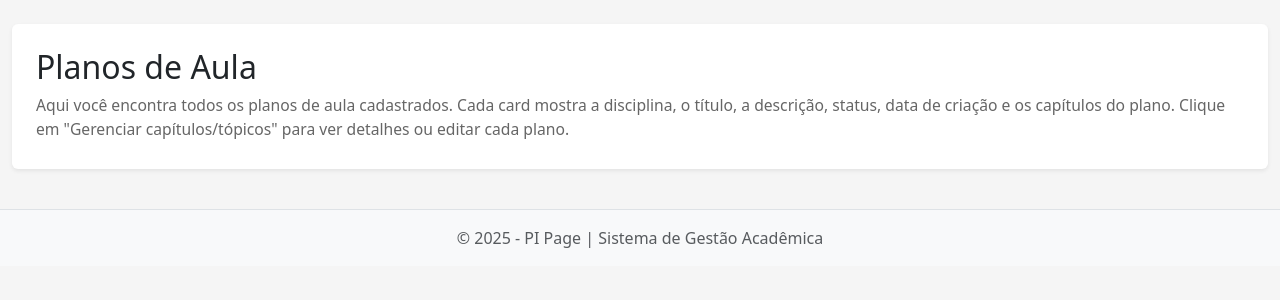
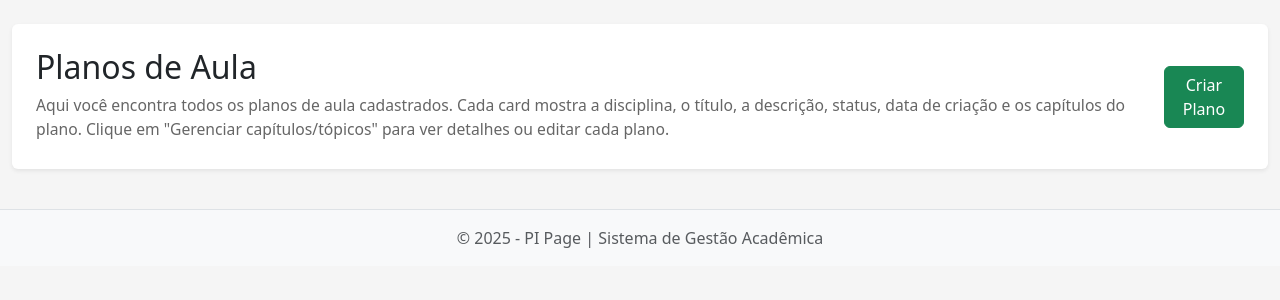
Before and after one commit to Marco-Bubola/Page--PI, a PHP site: page /views/planos.php in a window 1280 px wide. Shown: the part 66-366 px from the top of the page. Run offline with PHP 8.4, Linux system fonts and the light colour scheme; a user stored in the database is signed in; data that the repository does not hold is empty; some libraries are stand-ins or nearby versions.

Commit message:
Update planos.php

```diff
--- a/views/planos.php
+++ b/views/planos.php
@@ -129,9 +129,14 @@ if (!empty($planos)) {
 <div class="container-fluid py-4">
     <div class="row">
         <div class="col-12">
-            <div class="bg-white rounded shadow-sm p-4 mb-3">
+            <div class="bg-white rounded shadow-sm p-4 mb-3 d-flex justify-content-between align-items-center">
+                <div>
                     <h2 class="mb-2">Planos de Aula<?= $turma_id ? ' da Turma: <span class=\"text-primary\">' . htmlspecialchars($turma_nome) . '</span>' : '' ?></h2>
                     <p class="mb-1 plano-label">Aqui você encontra todos os planos de aula cadastrados<?= $turma_id ? ' para esta turma' : '' ?>. Cada card mostra a disciplina, o título, a descrição, status, data de criação e os capítulos do plano. Clique em "Gerenciar capítulos/tópicos" para ver detalhes ou editar cada plano.</p>
+                </div>
+                <?php if (!$turma_id): ?>
+                <button class="btn btn-success" onclick="abrirModalPlano()">Criar Plano</button>
+                <?php endif; ?>
             </div>
         </div>
     </div>
@@ -209,21 +214,28 @@ if (!empty($planos)) {
     </div>
 </div>
 <!-- Modal de Criar Plano -->
-<div id="modalPlano" style="display:none;position:fixed;z-index:1000;left:0;top:0;width:100vw;height:100vh;background:rgba(0,0,0,0.4);">
-    <div style="background:#fff;padding:30px 20px;border-radius:8px;max-width:400px;margin:100px auto;position:relative;">
-        <span onclick="fecharModalPlano()" style="position:absolute;top:10px;right:15px;font-size:22px;cursor:pointer;">&times;</span>
-        <h3 id="tituloModalPlano">Criar Plano de Aula</h3>
+<div class="modal fade" id="modalPlano" tabindex="-1" aria-labelledby="tituloModalPlano" aria-hidden="true">
+  <div class="modal-dialog modal-xl">
+    <div class="modal-content">
+      <div class="modal-header">
+        <h3 class="modal-title" id="tituloModalPlano">Criar Plano de Aula</h3>
+        <button type="button" class="btn-close" data-bs-dismiss="modal" aria-label="Fechar"></button>
+      </div>
       <form id="formPlano" action="../controllers/criar_plano.php" method="POST">
-            <?php if (
-                $turma_id): ?>
+        <div class="modal-body">
+          <?php if ($turma_id): ?>
             <input type="hidden" name="turma_id" id="turma_id_plano" value="<?= $turma_id ?>">
-                <div class="mb-2">
+            <div class="row g-3">
+              <div class="col-md-6">
                 <label>Disciplina:</label>
-                    <input type="text" id="disciplina_nome_plano" class="form-control mb-2" value="" readonly>
+                <input type="text" id="disciplina_nome_plano" class="form-control" value="" readonly>
                 <input type="hidden" name="disciplina_id" id="disciplina_id_plano" value="">
               </div>
+              <div class="col-md-6"></div>
+            </div>
           <?php else: ?>
-                <div class="mb-2">
+            <div class="row g-3">
+              <div class="col-md-6">
                 <label>Disciplina:</label>
                 <select name="disciplina_id" class="form-select" required>
                   <option value="">Selecione</option>
@@ -232,41 +244,63 @@ if (!empty($planos)) {
                   <?php endforeach; ?>
                 </select>
               </div>
+              <div class="col-md-6"></div>
+            </div>
           <?php endif; ?>
-            <input type="text" name="titulo" placeholder="Título do plano" required class="form-control mb-2">
-            <textarea name="descricao" placeholder="Descrição" class="form-control mb-2"></textarea>
-            <textarea name="objetivo_geral" placeholder="Objetivo Geral" class="form-control mb-2"></textarea>
-            <div class="row mb-2">
-                <div class="col">
-                    <label>Data início:</label>
-                    <input type="date" name="data_inicio" class="form-control">
+          <div class="row g-3 mt-1">
+            <div class="col-md-6">
+              <label for="titulo_plano" class="form-label">Título do plano</label>
+              <input type="text" name="titulo" id="titulo_plano" placeholder="Título do plano" required class="form-control">
             </div>
-                <div class="col">
-                    <label>Data fim:</label>
-                    <input type="date" name="data_fim" class="form-control">
-                </div>
-            </div>
-            <select name="status" class="form-select mb-2">
+            <div class="col-md-6">
+              <label for="status_plano" class="form-label">Status</label>
+              <select name="status" id="status_plano" class="form-select">
                 <option value="em_andamento">Em andamento</option>
                 <option value="concluido">Concluído</option>
               </select>
+            </div>
+            <div class="col-md-6">
+              <label for="data_inicio_plano" class="form-label">Data início</label>
+              <input type="date" name="data_inicio" id="data_inicio_plano" class="form-control">
+            </div>
+            <div class="col-md-6">
+              <label for="data_fim_plano" class="form-label">Data fim</label>
+              <input type="date" name="data_fim" id="data_fim_plano" class="form-control">
+            </div>
+            <div class="col-md-6">
+              <label for="objetivo_geral_plano" class="form-label">Objetivo Geral</label>
+              <textarea name="objetivo_geral" id="objetivo_geral_plano" placeholder="Objetivo Geral" class="form-control" rows="2"></textarea>
+            </div>
+            <div class="col-md-6">
+              <label for="descricao_plano" class="form-label">Descrição</label>
+              <textarea name="descricao" id="descricao_plano" placeholder="Descrição" class="form-control" rows="2"></textarea>
+            </div>
+          </div>
+        </div>
+        <div class="modal-footer">
+          <button type="button" class="btn btn-secondary" data-bs-dismiss="modal">Cancelar</button>
+          <button type="submit" class="btn btn-primary">Salvar</button>
+        </div>
         <input type="hidden" name="redirect" value="planos.php<?= $turma_id ? '?turma_id=' . $turma_id : '' ?>">
-            <button type="submit" class="btn btn-primary">Salvar</button>
       </form>
     </div>
   </div>
+</div>
 <!-- Modal de Editar Plano -->
-<div id="modalEditarPlano" style="display:none;position:fixed;z-index:1000;left:0;top:0;width:100vw;height:100vh;background:rgba(0,0,0,0.4);">
-    <div style="background:#fff;padding:30px 20px;border-radius:8px;max-width:400px;margin:100px auto;position:relative;">
-        <span onclick="fecharModalEditarPlano()" style="position:absolute;top:10px;right:15px;font-size:22px;cursor:pointer;">&times;</span>
-        <h3>Editar Plano de Aula</h3>
+<div class="modal fade" id="modalEditarPlano" tabindex="-1" aria-labelledby="editarTituloModalPlano" aria-hidden="true">
+  <div class="modal-dialog modal-xl">
+    <div class="modal-content">
+      <div class="modal-header">
+        <h3 class="modal-title" id="editarTituloModalPlano">Editar Plano de Aula</h3>
+        <button type="button" class="btn-close" data-bs-dismiss="modal" aria-label="Fechar"></button>
+      </div>
       <form id="formEditarPlano" action="../controllers/editar_plano.php" method="POST">
+        <div class="modal-body">
           <input type="hidden" name="id_plano" id="editar_id_plano">
-            <?php if (
-                $turma_id): ?>
+          <?php if ($turma_id): ?>
             <input type="hidden" name="turma_id" id="editar_turma_id" value="<?= $turma_id ?>">
-            <?php endif; ?>
-            <div class="mb-2">
+            <div class="row g-3">
+              <div class="col-md-6">
                 <label>Disciplina:</label>
                 <select name="disciplina_id" id="editar_disciplina_id" class="form-select" required>
                   <option value="">Selecione</option>
@@ -275,80 +309,134 @@ if (!empty($planos)) {
                   <?php endforeach; ?>
                 </select>
               </div>
-            <input type="text" name="titulo" id="editar_titulo" placeholder="Título do plano" required class="form-control mb-2">
-            <textarea name="descricao" id="editar_descricao" placeholder="Descrição" class="form-control mb-2"></textarea>
-            <textarea name="objetivo_geral" id="editar_objetivo_geral" placeholder="Objetivo Geral" class="form-control mb-2"></textarea>
-            <div class="row mb-2">
-                <div class="col">
-                    <label>Data início:</label>
-                    <input type="date" name="data_inicio" id="editar_data_inicio" class="form-control">
+              <div class="col-md-6"></div>
             </div>
-                <div class="col">
-                    <label>Data fim:</label>
-                    <input type="date" name="data_fim" id="editar_data_fim" class="form-control">
+          <?php else: ?>
+            <div class="row g-3">
+              <div class="col-md-6">
+                <label>Disciplina:</label>
+                <select name="disciplina_id" id="editar_disciplina_id" class="form-select" required>
+                  <option value="">Selecione</option>
+                  <?php foreach ($disciplinas as $disc): ?>
+                    <option value="<?= $disc['id'] ?>"><?= htmlspecialchars($disc['nome']) ?></option>
+                  <?php endforeach; ?>
+                </select>
               </div>
+              <div class="col-md-6"></div>
             </div>
-            <select name="status" id="editar_status" class="form-select mb-2">
+          <?php endif; ?>
+          <div class="row g-3 mt-1">
+            <div class="col-md-6">
+              <label for="editar_titulo" class="form-label">Título do plano</label>
+              <input type="text" name="titulo" id="editar_titulo" placeholder="Título do plano" required class="form-control">
+            </div>
+            <div class="col-md-6">
+              <label for="editar_status" class="form-label">Status</label>
+              <select name="status" id="editar_status" class="form-select">
                 <option value="em_andamento">Em andamento</option>
                 <option value="concluido">Concluído</option>
               </select>
+            </div>
+            <div class="col-md-6">
+              <label for="editar_data_inicio" class="form-label">Data início</label>
+              <input type="date" name="data_inicio" id="editar_data_inicio" class="form-control">
+            </div>
+            <div class="col-md-6">
+              <label for="editar_data_fim" class="form-label">Data fim</label>
+              <input type="date" name="data_fim" id="editar_data_fim" class="form-control">
+            </div>
+            <div class="col-md-6">
+              <label for="editar_objetivo_geral" class="form-label">Objetivo Geral</label>
+              <textarea name="objetivo_geral" id="editar_objetivo_geral" placeholder="Objetivo Geral" class="form-control" rows="2"></textarea>
+            </div>
+            <div class="col-md-6">
+              <label for="editar_descricao" class="form-label">Descrição</label>
+              <textarea name="descricao" id="editar_descricao" placeholder="Descrição" class="form-control" rows="2"></textarea>
+            </div>
+          </div>
+        </div>
+        <div class="modal-footer">
+          <button type="button" class="btn btn-secondary" data-bs-dismiss="modal">Cancelar</button>
+          <button type="submit" class="btn btn-primary">Salvar Alterações</button>
+        </div>
         <input type="hidden" name="redirect" value="planos.php<?= $turma_id ? '?turma_id=' . $turma_id : '' ?>">
-            <button type="submit" class="btn btn-primary">Salvar Alterações</button>
       </form>
     </div>
   </div>
+</div>
 <!-- Modal de Confirmar Exclusão -->
-<div id="modalExcluirPlano" style="display:none;position:fixed;z-index:1000;left:0;top:0;width:100vw;height:100vh;background:rgba(0,0,0,0.4);">
-    <div style="background:#fff;padding:30px 20px;border-radius:8px;max-width:400px;margin:100px auto;position:relative;">
-        <span onclick="fecharModalExcluirPlano()" style="position:absolute;top:10px;right:15px;font-size:22px;cursor:pointer;">&times;</span>
-        <h3>Excluir Plano de Aula</h3>
+<div class="modal fade" id="modalExcluirPlano" tabindex="-1" aria-labelledby="excluirPlanoLabel" aria-hidden="true">
+  <div class="modal-dialog">
+    <div class="modal-content">
+      <div class="modal-header">
+        <h3 class="modal-title" id="excluirPlanoLabel">Excluir Plano de Aula</h3>
+        <button type="button" class="btn-close" data-bs-dismiss="modal" aria-label="Fechar"></button>
+      </div>
       <form id="formExcluirPlano" action="../controllers/excluir_plano.php" method="POST">
+        <div class="modal-body">
           <input type="hidden" name="id_plano" id="excluir_id_plano">
           <p id="excluir_nome_plano" style="margin:15px 0;"></p>
+        </div>
+        <div class="modal-footer">
+          <button type="button" class="btn btn-secondary" data-bs-dismiss="modal">Cancelar</button>
           <button type="submit" class="btn btn-danger">Confirmar Exclusão</button>
-            <button type="button" class="btn btn-secondary" onclick="fecharModalExcluirPlano()">Cancelar</button>
+        </div>
       </form>
+    </div>
   </div>
 </div>
 <script>
 function abrirModalPlano() {
-    document.getElementById('modalPlano').style.display = 'block';
+  // Limpar o formulário
+  document.getElementById('formPlano').reset();
+  if (document.getElementById('disciplina_id_plano')) document.getElementById('disciplina_id_plano').value = '';
+  if (document.getElementById('disciplina_nome_plano')) document.getElementById('disciplina_nome_plano').value = '';
+  if (document.getElementById('titulo_plano')) document.getElementById('titulo_plano').value = '';
+  if (document.getElementById('descricao_plano')) document.getElementById('descricao_plano').value = '';
+  if (document.getElementById('objetivo_geral_plano')) document.getElementById('objetivo_geral_plano').value = '';
+  if (document.getElementById('data_inicio_plano')) document.getElementById('data_inicio_plano').value = '';
+  if (document.getElementById('data_fim_plano')) document.getElementById('data_fim_plano').value = '';
+  if (document.getElementById('status_plano')) document.getElementById('status_plano').value = 'em_andamento';
+  const modal = new bootstrap.Modal(document.getElementById('modalPlano'));
+  modal.show();
 }
 function fecharModalPlano() {
-    document.getElementById('modalPlano').style.display = 'none';
+  const modal = bootstrap.Modal.getInstance(document.getElementById('modalPlano'));
+  if (modal) modal.hide();
 }
 function abrirModalEditarPlano(id, titulo, disciplina_id, descricao, status, turma_id, data_inicio, data_fim, objetivo_geral) {
   document.getElementById('editar_id_plano').value = id;
   document.getElementById('editar_titulo').value = titulo;
-    document.getElementById('editar_disciplina_id').value = disciplina_id;
-    document.getElementById('editar_descricao').value = descricao;
-    document.getElementById('editar_status').value = status;
+  if (document.getElementById('editar_disciplina_id')) {
+    document.getElementById('editar_disciplina_id').value = disciplina_id || '';
+  }
+  document.getElementById('editar_descricao').value = descricao || '';
+  document.getElementById('editar_status').value = status || 'em_andamento';
   if (typeof turma_id !== 'undefined' && document.getElementById('editar_turma_id')) {
     document.getElementById('editar_turma_id').value = turma_id;
   }
   document.getElementById('editar_data_inicio').value = data_inicio || '';
   document.getElementById('editar_data_fim').value = data_fim || '';
   document.getElementById('editar_objetivo_geral').value = objetivo_geral || '';
-    document.getElementById('modalEditarPlano').style.display = 'block';
+  const modal = new bootstrap.Modal(document.getElementById('modalEditarPlano'));
+  modal.show();
 }
 function fecharModalEditarPlano() {
-    document.getElementById('modalEditarPlano').style.display = 'none';
+  const modal = bootstrap.Modal.getInstance(document.getElementById('modalEditarPlano'));
+  if (modal) modal.hide();
 }
 function abrirModalExcluirPlano(id, titulo) {
   document.getElementById('excluir_id_plano').value = id;
   document.getElementById('excluir_nome_plano').innerHTML = 'Tem certeza que deseja excluir o plano <b>' + titulo + '</b>?';
-    document.getElementById('modalExcluirPlano').style.display = 'block';
+  const modal = new bootstrap.Modal(document.getElementById('modalExcluirPlano'));
+  modal.show();
 }
 function fecharModalExcluirPlano() {
-    document.getElementById('modalExcluirPlano').style.display = 'none';
+  const modal = bootstrap.Modal.getInstance(document.getElementById('modalExcluirPlano'));
+  if (modal) modal.hide();
 }
 window.onclick = function(event) {
-    var modalCriar = document.getElementById('modalPlano');
-    var modalEdit = document.getElementById('modalEditarPlano');
-    var modalExc = document.getElementById('modalExcluirPlano');
-    if (event.target == modalCriar) fecharModalPlano();
-    if (event.target == modalEdit) fecharModalEditarPlano();
-    if (event.target == modalExc) fecharModalExcluirPlano();
+  // Não é mais necessário fechar modais manualmente, Bootstrap faz isso
 }
 </script>
 <script>
@@ -362,11 +450,19 @@ document.addEventListener('DOMContentLoaded', function() {
 </script>
 <script>
 function abrirModalPlanoDisciplina(disc_id, disc_nome, turma_id) {
+  document.getElementById('formPlano').reset();
   document.getElementById('formPlano').action = '../controllers/criar_plano.php';
   document.getElementById('tituloModalPlano').innerText = 'Criar Plano de Aula';
   document.getElementById('disciplina_id_plano').value = disc_id;
   document.getElementById('disciplina_nome_plano').value = disc_nome;
-    document.getElementById('modalPlano').style.display = 'block';
+  if (document.getElementById('titulo_plano')) document.getElementById('titulo_plano').value = '';
+  if (document.getElementById('descricao_plano')) document.getElementById('descricao_plano').value = '';
+  if (document.getElementById('objetivo_geral_plano')) document.getElementById('objetivo_geral_plano').value = '';
+  if (document.getElementById('data_inicio_plano')) document.getElementById('data_inicio_plano').value = '';
+  if (document.getElementById('data_fim_plano')) document.getElementById('data_fim_plano').value = '';
+  if (document.getElementById('status_plano')) document.getElementById('status_plano').value = 'em_andamento';
+  const modal = new bootstrap.Modal(document.getElementById('modalPlano'));
+  modal.show();
 }
 </script>
 <?php include 'footer.php'; ?>
```
Lines whose indentation alone changed are shown as unchanged.
